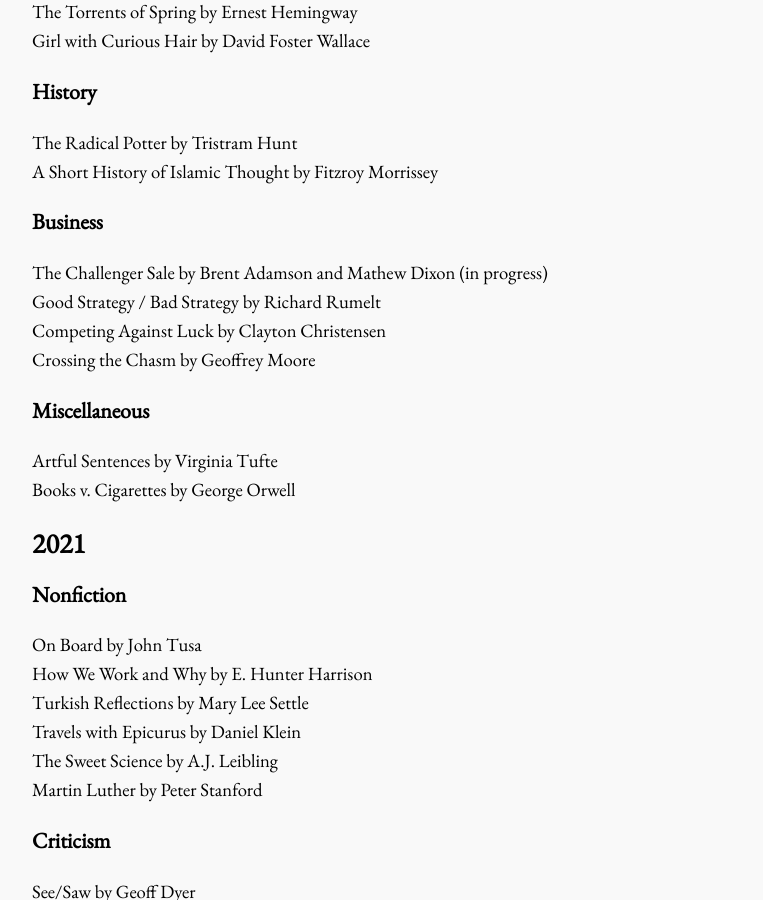
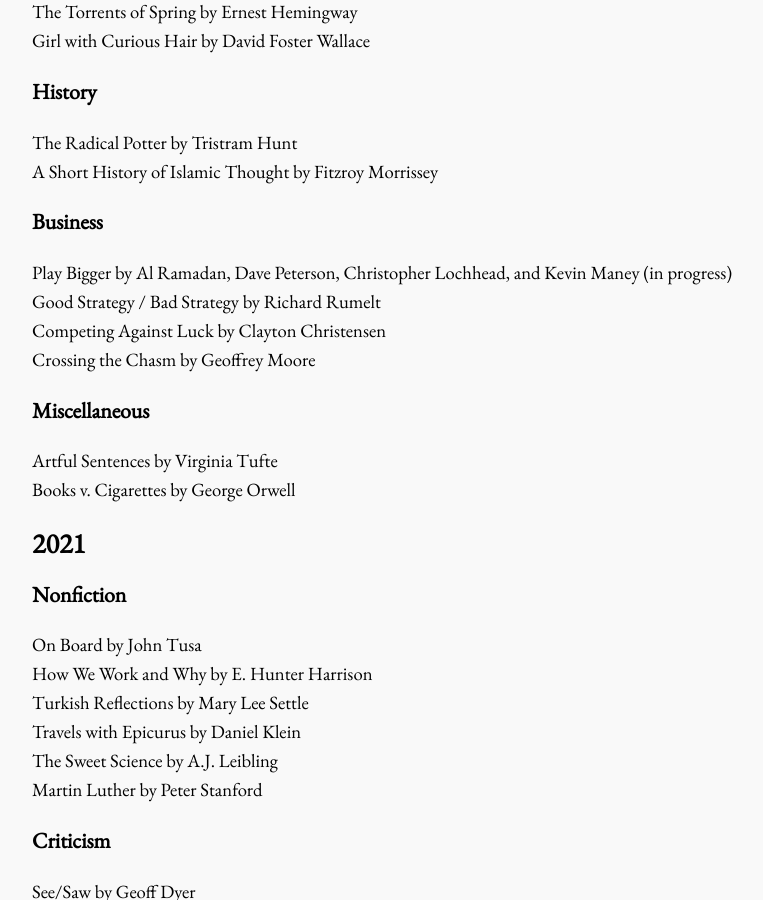
Before and after one commit to bora-uyumazturk/bora-uyumazturk.github.io, a Jekyll site: the page built from reading.html, in a window 1280 px wide and 900 px high, scrolled down 972 px. Shown: the whole window, without its empty margins (140-903 px from the left). Built offline with Jekyll 4.4.1, drawn with Linux system fonts in a browser that asks for light colours.

Commit message:
Update reading.html

```diff
--- a/reading.html
+++ b/reading.html
@@ -48,7 +48,7 @@
 
   <h3>Business</h3>
 
-  The Challenger Sale by Brent Adamson and Mathew Dixon (in progress) <br>
+  Play Bigger by Al Ramadan, Dave Peterson, Christopher Lochhead, and Kevin Maney (in progress) <br>
   Good Strategy / Bad Strategy by Richard Rumelt <br>
   Competing Against Luck by Clayton Christensen <br>
   Crossing the Chasm by Geoffrey Moore
```
